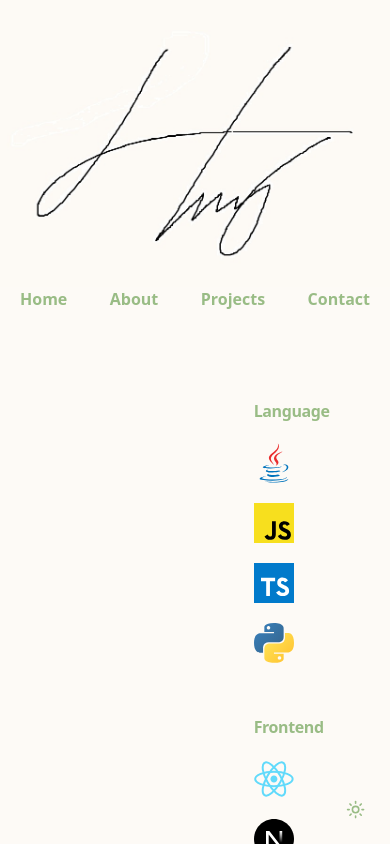
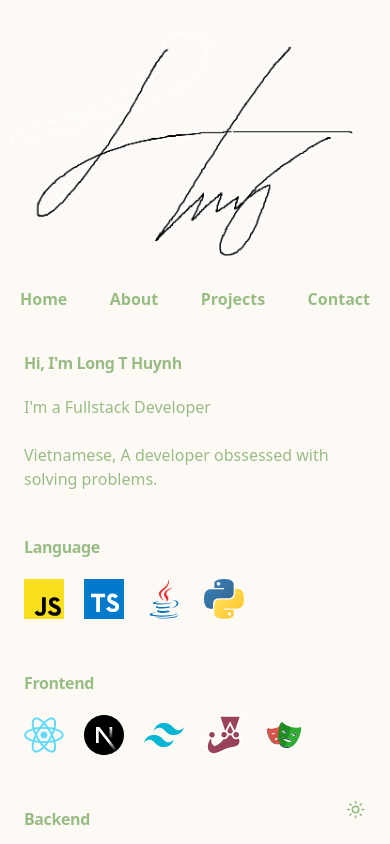
Before and after one commit to long-kr/my-portfolio, a Next.js app: page /about in a window 390 px wide. Shown: the top 844 px of the page. Built offline with nearby package versions, Linux system fonts and the light colour scheme.

Commit message:
add responsive for about, project, and contact page

```diff
--- a/src/app/about/layout.tsx
+++ b/src/app/about/layout.tsx
@@ -2,7 +2,7 @@ import { MainLayout } from "@/components/layout";
 
 const AboutLayout = ({ children }: { children: React.ReactNode }) => {
   return (
-    <MainLayout className="flex h-screen w-full flex-row justify-between px-5 py-12">
+    <MainLayout className="grid min-h-screen grid-cols-1 md:grid-cols-2">
       {children}
     </MainLayout>
   );
--- a/src/app/about/page.tsx
+++ b/src/app/about/page.tsx
@@ -3,7 +3,7 @@ import { TechnologiCard } from "@/components/card/TechnologiCard";
 import { Card, CardContent, CardHeader, CardTitle } from "@/components/ui";
 
 const technologies = {
-  language: ["java", "javascript", "typescript", "python"] as IconKeys[],
+  language: ["javascript", "typescript", "java", "python"] as IconKeys[],
   frontend: [
     "react",
     "nextjs",
@@ -16,10 +16,9 @@ const technologies = {
   tool: ["aws", "git", "bash", "docker", "postman"] as IconKeys[],
 };
 
-const About = () => {
-  return (
+const About = () => (
   <>
-      <div className="flex flex-col justify-end">
+    <div className="col-span-1 flex flex-col justify-end">
       <Card className="h-fit border-none shadow-none">
         <CardHeader>
           <CardTitle>Hi, I&apos;m Long T Huynh</CardTitle>
@@ -35,13 +34,12 @@ const About = () => {
       </Card>
     </div>
 
-      <div className="flex flex-col justify-between gap-2">
+    <div className="col-span-1 flex flex-col justify-between gap-2">
       {Object.entries(technologies).map(([key, value]) => (
         <TechnologiCard key={key} title={key} icons={value} />
       ))}
     </div>
   </>
 );
-};
 
 export default About;
--- a/src/app/projects/page.tsx
+++ b/src/app/projects/page.tsx
@@ -2,11 +2,13 @@ import { ProjectCard } from "@/components/card";
 
 const ProjectsPage = () => {
   return (
-    <div className="grid grid-cols-1 pb-5 sm:grid-cols-2">
+    <>
       {[1, 2, 3, 4, 5, 6].map((i) => (
-        <ProjectCard key={i} className="border-none shadow-none" />
+        <div key={i} className="col-span-2 md:col-span-1">
+          <ProjectCard className="border-none shadow-none" />
+        </div>
       ))}
-    </div>
+    </>
   );
 };
 
--- a/src/components/card/TechnologiCard.tsx
+++ b/src/components/card/TechnologiCard.tsx
@@ -19,7 +19,7 @@ type TechnologiCardProps = {
 
 export const TechnologiCard = ({ title, icons = [] }: TechnologiCardProps) => {
   return (
-    <Card className="h-fit gap-5 border-none shadow-none">
+    <Card className="border-none shadow-none">
       <CardHeader>
         <CardTitle>{toTitleCase(title)}</CardTitle>
       </CardHeader>
```
Lines whose indentation alone changed are shown as unchanged.
